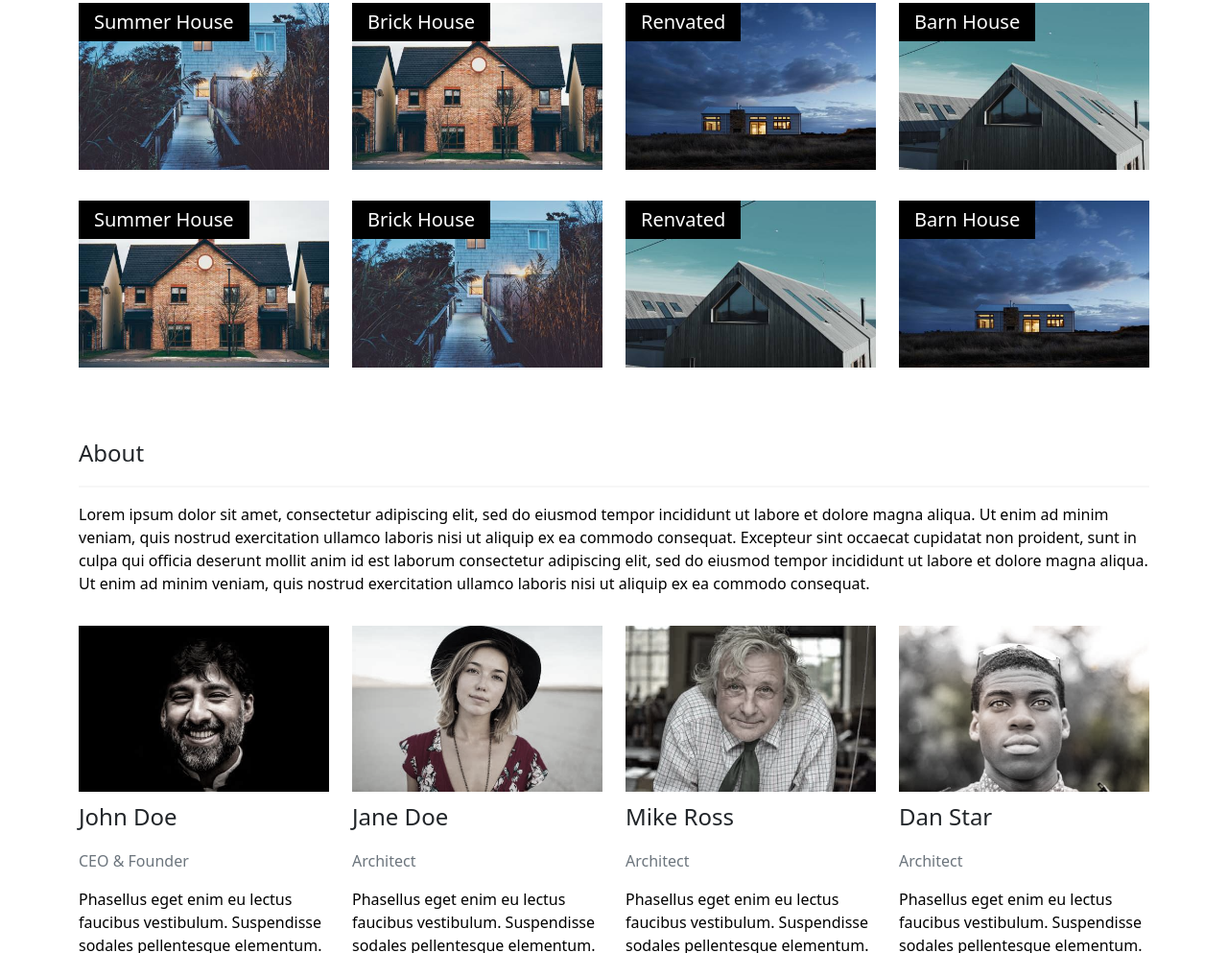
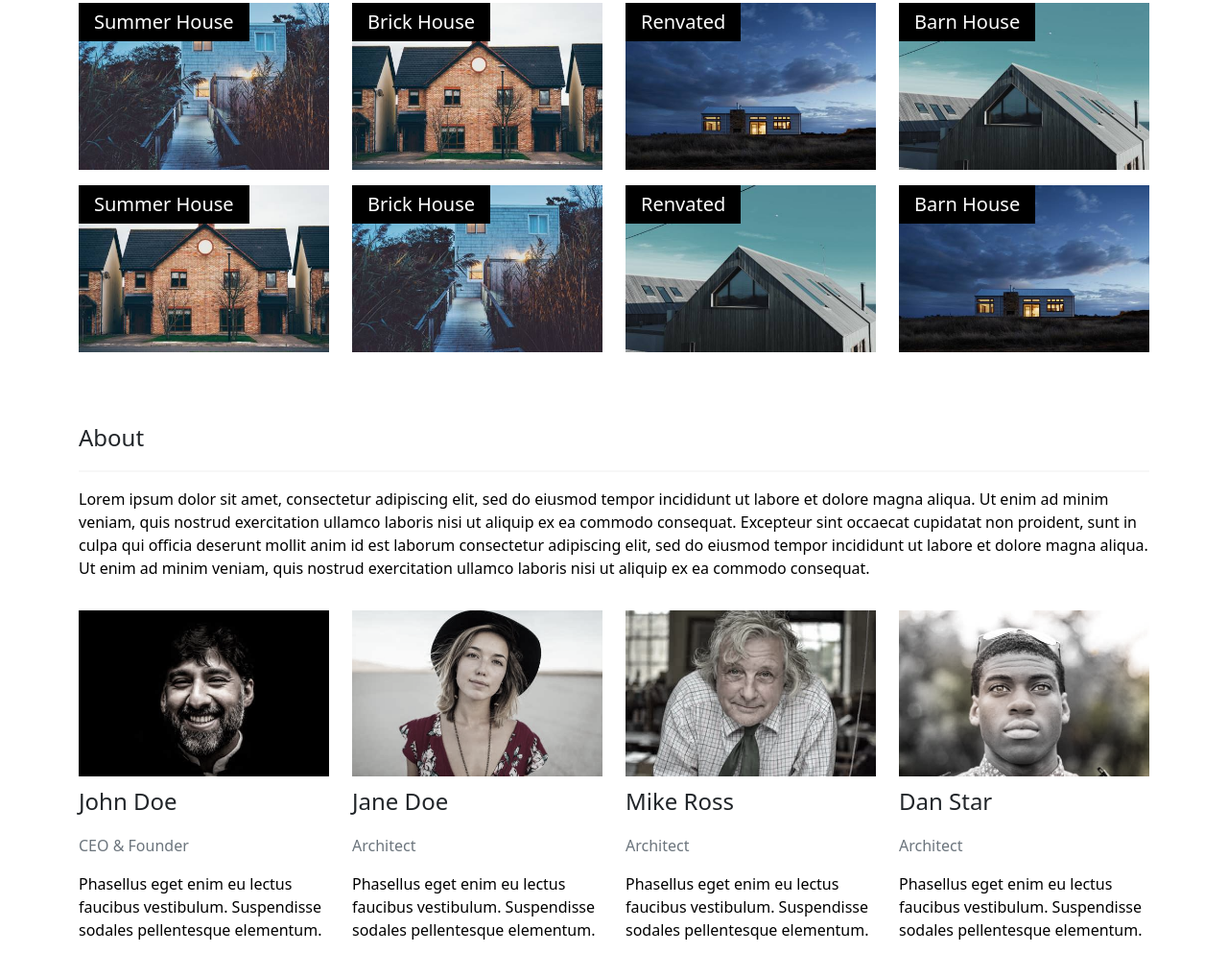
Before and after one commit to MuhammadHassaanLatif/br-hassaan, a plain HTML site: page index.html in a window 1280 px wide. Shown: the part 844-1837 px from the top of the page at 96% size. Drawn offline with nearby package versions, Linux system fonts and the light colour scheme.

Commit message:
Modification in index.html

```diff
--- a/index.html
+++ b/index.html
@@ -83,7 +83,7 @@
             <img src="assets/images/house4.jpg" alt="House 4" class="img-fluid">
           </div>
         </div>
-        <div class="row mt-3">
+        <div class="row">
           <div class="col-12 col-md-6 col-lg-3 position-relative mb-3">
             <div class="bg-black text-white py-2 px-3 position-absolute top-0">
               <h5 class="mb-0 fw-normal">Summer House</h5>
```
